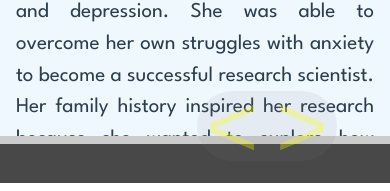
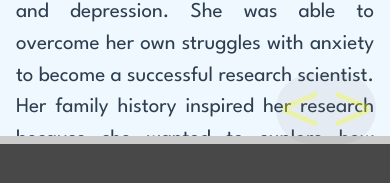
Before and after one commit to Shade9378/Biotext, a Vue app: page /unit1 in a window 390 px wide. Shown: the part 658-849 px from the top of the page. Built offline with nearby package versions, Linux system fonts and the light colour scheme; what @tresjs/core would draw is missing.

Commit message:
Adjust Position + Scaling of < and > buttons

```diff
--- a/src/components/Unit 1/Element2Wide.vue
+++ b/src/components/Unit 1/Element2Wide.vue
@@ -9,10 +9,10 @@
     -->
     <div class="container" id="container" @keyup="created">
         <div class="nav-buttons">
-            <button @click="previous" class="control" style="font-size: 90px;">
+            <button @click="previous" class="control">
                 <
             </button>
-            <button @click="next" class="control" style="font-size: 90px;">
+            <button @click="next" class="control">
                 >
             </button>
         </div>
@@ -523,8 +523,8 @@ nav a.router-link-exact-active {
     justify-content: center;
     justify-self: center;
     border-radius: 35px;
-    right: 53px;
-    bottom: 25px;
+    right: 3.5%;
+    bottom: 5%;
 }
 
 .control {
@@ -537,6 +537,7 @@ nav a.router-link-exact-active {
     height: 70px;
     color: yellow ;
     border: none;
+    font-size: 90px;
 }
 
 .nav-buttons :hover {
@@ -554,7 +555,6 @@ nav a.router-link-exact-active {
 .container {
   display: flex;
   flex-direction: column;
-
   align-items: center;
   margin: 0;
   max-width: 81vw;
@@ -670,6 +670,12 @@ nav a.router-link-exact-active {
     .container {
         min-width: 85.3vw;
     }
+    .control {
+        font-size: 70px;
+    }
+    .nav-buttons {
+        width: 100px;
+    }
 }
 @media screen and (orientation:portrait) {
     #slide > div {
--- a/src/components/Unit 2/Element2Wide.vue
+++ b/src/components/Unit 2/Element2Wide.vue
@@ -9,10 +9,10 @@
     -->
     <div class="container" id="container" @keyup="created">
         <div class="nav-buttons">
-            <button @click="previous" class="control" style="font-size: 90px;">
+            <button @click="previous" class="control">
                 <
             </button>
-            <button @click="next" class="control" style="font-size: 90px;">
+            <button @click="next" class="control">
                 >
             </button>
         </div>
@@ -348,8 +348,8 @@ nav a.router-link-exact-active {
     justify-content: center;
     justify-self: center;
     border-radius: 35px;
-    right: 53px;
-    bottom: 25px;
+    right: 3.5%;
+    bottom: 5%;
 }
 
 .control {
@@ -362,6 +362,7 @@ nav a.router-link-exact-active {
     height: 70px;
     color: yellow ;
     border: none;
+    font-size: 90px;
 }
 
 .nav-buttons :hover {
@@ -489,6 +490,12 @@ nav a.router-link-exact-active {
     .container {
         min-width: 85.3vw;
     }
+    .control {
+        font-size: 70px;
+    }
+    .nav-buttons {
+        width: 100px;
+    }
 }
 @media screen and (orientation:portrait) {
     #slide > div {
```
